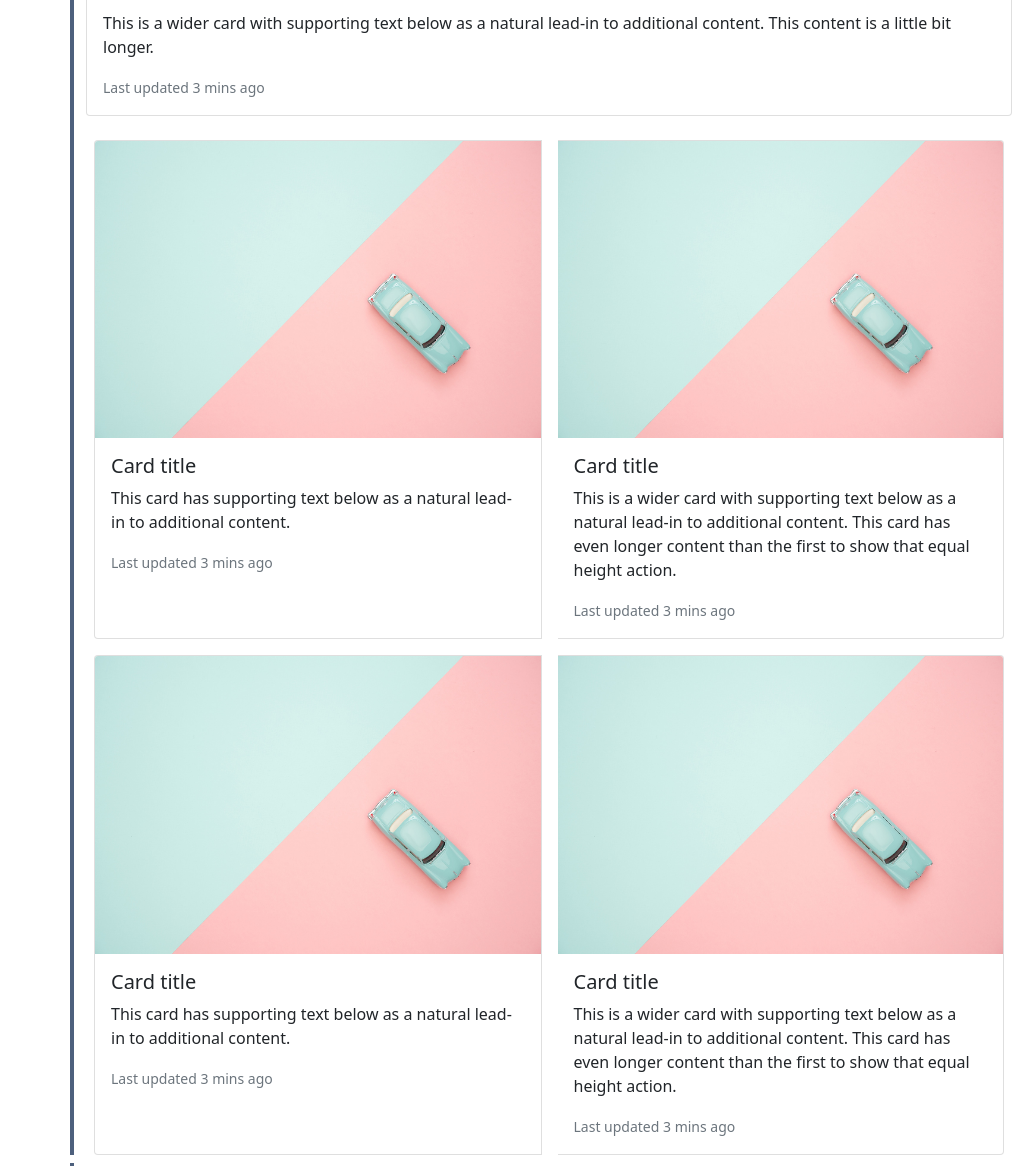
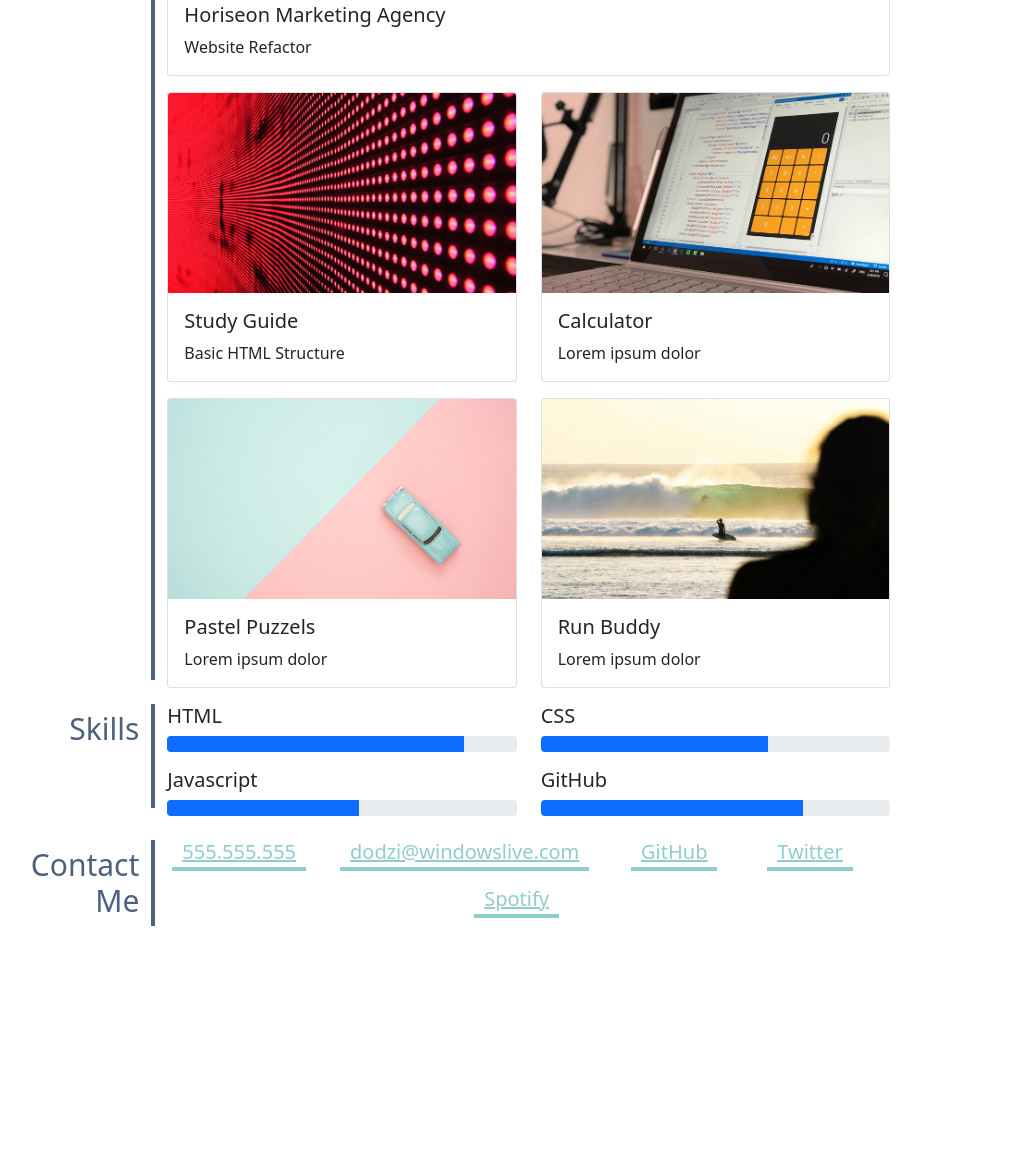
Before and after one commit to dodzikojo/Bootstrap-Portfolio, a plain HTML site: page index.html in a window 1280 px wide. Shown: the part 954-2120 px from the top of the page, without its empty margins (186-1221 px from the left). After the commit the page ends 1888 px from the top, so only its background shows below. Drawn offline with nearby package versions, Linux system fonts and the light colour scheme.

Commit message:
Updated HTML and CSS

```diff
--- a/css/style.css
+++ b/css/style.css
@@ -1,7 +1,80 @@
+/* Extra small devices (phones, 600px and down) */
+@media only screen and (max-width: 600px) {
+    .container {
+        width: 95% !important;
+    }
+
+    .title {
+        color: #4d607d;
+        word-wrap: break-word;
+        text-align: center;
+        justify-content: center;
+        padding: 7px;
+        border-bottom: 4px solid #4d607d;
+      }
+}
+
+/* Small devices (portrait tablets and large phones, 600px and up) */
+@media only screen and (min-width: 600px) {
+    .container {
+        width: 95% !important;
+        }
+
+        /* .title {
+        text-align: right;
+        justify-content: right;
+        border-bottom: 4px solid #4d607d;
+      } */
+}
+
+/* Medium devices (landscape tablets, 768px and up) */
+@media only screen and (min-width: 768px) {
+    .container {
+            width: 70% !important;
+        }
+
+        .title {
+            text-align: right;
+            justify-content: right;
+            border-right: 4px solid #4d607d;
+          }
+}
+
+
+/* Large devices (laptops/desktops, 992px and up) */
+@media only screen and (min-width: 992px) {
+    .container {
+            width: 70% !important;
+        }
+
+        .title {
+            text-align: right;
+            justify-content: right;
+            border-right: 4px solid #4d607d;
+          }
+}
+
+/* Extra large devices (large laptops and desktops, 1200px and up) */
+@media only screen and (min-width: 1200px) {
+
+    .title {
+        text-align: right;
+        justify-content: right;
+        border-right: 4px solid #4d607d;
+      }
+}
 
 #home {
   grid-area: home;
   margin: 10px 10px 10px 0px;
+}
+
+.container-fluid {
+    padding-left: 0px !important;
+}
+
+a.navbar-brand {
+    margin-left: 0px !important;
 }
 
 a {
@@ -25,8 +98,8 @@ nav.navbar.navbar-expand-lg.navbar-light.bg-light {
 
 
 .hero-banner {
-  background-image: url("../images/02-hero-bg.jpg");
-  object-fit:fill;
+  background-image: url("../images/abstract.jpg");
+  object-fit:cover;
   height: 250px;
 }
 
@@ -38,15 +111,14 @@ nav.navbar.navbar-expand-lg.navbar-light.bg-light {
   text-align: right;
   justify-content: right;
   padding: 7px;
-  border-right: 4px solid #4d607d;
 }
 
 #profile-image {
   object-fit: contain;
   display: inline;
+  /* position: relative; */
   width: 150px;
   float: left;
-  margin: 0px 10px 0px 0px;
 }
 
 
@@ -80,35 +152,7 @@ nav.navbar.navbar-expand-lg.navbar-light.bg-light {
   margin: 10px;
 }
 
-#topRowWork{
-    position: relative;
-    background-image: url("../images/post-refactor.png");
-    height: 300px;
-
-  }
-
-  #centerRowLeftWork{
-    position: relative;
-    background-image: url("../images/02-portfolio-2.jpg");
-    height: 120px;
-    margin-right: 5px;
-  }
-
-  #centerRowRightWork{
-    position: relative;
-    background-image: url("../images/02-portfolio-3.jpg");
-    height: 120px;
-  }
-
-  #bottomRowLeftWork{
-    position: relative;
-    background-image: url("../images/02-portfolio-4.jpg");
-    height: 120px;
-  }
-
-
-  #bottomRowRightWork{
-    position: relative;
-    background-image: url("../images/02-run-buddy.jpg");
-    height: 120px;
-  }
+.work-img {
+    height: 200px;
+    object-fit: cover;
+}
--- a/index.html
+++ b/index.html
@@ -16,7 +16,7 @@
 
           <nav class="navbar navbar-expand-lg navbar-light bg-light">
             <div class="container-fluid">
-              <a class="navbar-brand" href="#">Dodzi Agbenorku</a>
+              <a class="navbar-brand" href="#">My Portfolio</a>
               <button class="navbar-toggler" type="button" data-bs-toggle="collapse" data-bs-target="#navbarNavAltMarkup" aria-controls="navbarNavAltMarkup" aria-expanded="false" aria-label="Toggle navigation">
                 <span class="navbar-toggler-icon"></span>
               </button>
@@ -31,18 +31,19 @@
             </div>
           </nav>
     </header>
-    <section class="hero-banner p-5 mb-4 bg-light rounded-3">
-      <div class="container-fluid">
-        <h2 class="display-5 fw-bold">My Portfolio</h2>
+    <section class="hero-banner p-5 mb-4 bg-light">
+      <div class="container">
+        <img id="profile-image" class="img-fluid img-thumbnail" src="./images/profile-image.jpg"/>
+        <h2 class="display-5">Dodzi Agbenorku</h2>
       </div>
     </section>
     <main class="page-wrapper container">
 
           <!-- about me -->
         <section class="page-section row" id="aboutHeading">
-          <h2 class="title col-xs-12 col-sm-4 col-md-2">About Me</h2>
-          <div class="detail col-xs-12 col-sm-8 col-md-10" id="aboutDetail">
-            <img id="profile-image" src="./images/profile-image.jpg">
+          <h2 class="title col-xs-12 col-sm-12 col-md-2 col-lg-2 col-xl-2">About Me</h2>
+          <div class="detail col-xs-12 col-sm-12 col-md-10 col-lg-10 col-xl-10" id="aboutDetail">
+            <!-- <img id="profile-image" src="./images/profile-image.jpg"> -->
             <p class="about-text">Lorem ipsum dolor sit amet, consectetur adipiscing elit, sed do eiusmod tempor incididunt ut labore et dolore magna aliqua. Ut enim ad minim veniam, quis nostrud exercitation ullamco laboris nisi ut aliquip ex ea commodo consequat. Duis aute irure dolor in reprehenderit in voluptate velit esse cillum dolore eu fugiat nulla pariatur. Excepteur sint occaecat cupidatat non proident, sunt in culpa qui officia deserunt mollit anim id est laborum.</p>
             <br>
             <p  class="about-text">Ipsum faucibus vitae aliquet nec ullamcorper. Eros in cursus turpis massa. Diam vel quam elementum pulvinar etiam non. Vitae justo eget magna fermentum. Mi bibendum neque egestas congue quisque egestas diam. Tempor orci eu lobortis elementum nibh tellus molestie nunc non. Bibendum est ultricies integer quis auctor elit sed vulputate. Velit scelerisque in dictum non</p>
@@ -52,92 +53,103 @@
 
         <!-- portfolio container -->
         <section class="page-section row" >
-          <h2 class="title col-xs-12 col-sm-4 col-md-2">Work</h2>
-          <div class="detail col-xs-12 col-sm-8 col-md-10" id="">
-
-              <!-- <div class="row">
-                <div id="topRowWork" class="workGridArea col-12">
-                  <a class="link" target="_blank" href="https://github.com/dodzikojo/marketing-agency-website-code-refactor"></a>
-                  <div  class="heading">
-
-                      <a target="_blank" href="https://github.com/dodzikojo/marketing-agency-website-code-refactor" class="projectLink">Horiseon Marketing Agency</a>
-                      <p class="additionalInfo">Website Refactor</p>
-
-
-                  </div>
-                </div>
-              </div> -->
+          <h2 class="title col-xs-12 col-sm-12 col-md-2 col-lg-2 col-xl-2">Work</h2>
+          <div class="detail col-xs-12 col-sm-12 col-md-10 col-lg-10 col-xl-10" id="">
 
               <div class="card mb-3">
                 <img src="/images/post-refactor.png" class="card-img-top featured-card-img" alt="...">
                 <div class="card-body">
-                  <h5 class="card-title">Card title</h5>
-                  <p class="card-text">This is a wider card with supporting text below as a natural lead-in to additional content. This content is a little bit longer.</p>
-                  <p class="card-text"><small class="text-muted">Last updated 3 mins ago</small></p>
+                  <h5 class="card-title">Horiseon Marketing Agency</h5>
+                  <p class="card-text">Website Refactor</p>
                 </div>
               </div>
-
-
-
-              <div class="">
-                <div class="card-group">
-
-                  <div class="card  m-2  col-sm-12 col-md-6 col-lg-6">
-                    <img src="/images/02-portfolio-3.jpg" class="card-img-top" alt="...">
+                 <div class="row">
+                    <div class="col-xs-12 col-sm-12 col-md-6 col-lg-6">
+                        <div class="card">
+                            <img src="/images/02-portfolio-1.jpg" class="work-img card-img-top" alt="...">
                             <div class="card-body">
-                      <h5 class="card-title">Card title</h5>
-                      <p class="card-text">This card has supporting text below as a natural lead-in to additional content.</p>
-                      <p class="card-text"><small class="text-muted">Last updated 3 mins ago</small></p>
-                    </div>
-                  </div>
-                  <div class="card  m-2  col-sm-12 col-md-6 col-lg-6">
-                    <img src="/images/02-portfolio-3.jpg" class="card-img-top" alt="...">
-                    <div class="card-body">
-                      <h5 class="card-title">Card title</h5>
-                      <p class="card-text">This is a wider card with supporting text below as a natural lead-in to additional content. This card has even longer content than the first to show that equal height action.</p>
-                      <p class="card-text"><small class="text-muted">Last updated 3 mins ago</small></p>
+                              <h5 class="card-title">Study Guide</h5>
+                              <p class="card-text">Basic HTML Structure</p>
                             </div>
                         </div>
                     </div>
-
-              </div>
-
-              <div class="">
-                <div class="card-group">
-
-                  <div class="card  m-2  col-sm-12 col-md-12 col-lg-6">
-                    <img src="/images/02-portfolio-3.jpg" class="card-img-top" alt="...">
+                    <div class="col-xs-12 col-sm-12 col-md-6 col-lg-6">
+                        <div class="card">
+                            <img src="/images/02-portfolio-2.jpg" class="work-img card-img-top" alt="...">
                             <div class="card-body">
-                      <h5 class="card-title">Card title</h5>
-                      <p class="card-text">This card has supporting text below as a natural lead-in to additional content.</p>
-                      <p class="card-text"><small class="text-muted">Last updated 3 mins ago</small></p>
-                    </div>
-                  </div>
-                  <div class="card  m-2  col-sm-12 col-md-126 col-lg-6">
-                    <img src="/images/02-portfolio-3.jpg" class="card-img-top" alt="...">
-                    <div class="card-body">
-                      <h5 class="card-title">Card title</h5>
-                      <p class="card-text">This is a wider card with supporting text below as a natural lead-in to additional content. This card has even longer content than the first to show that equal height action.</p>
-                      <p class="card-text"><small class="text-muted">Last updated 3 mins ago</small></p>
+                              <h5 class="card-title">Calculator</h5>
+                              <p class="card-text">Lorem ipsum dolor</p>
                             </div>
                         </div>
                     </div>
+                </div>
+                <div class="row mt-3">
+                    <div class="col-xs-12 col-sm-12 col-md-6 col-lg-6">
+                        <div class="card">
+                            <img src="/images/02-portfolio-3.jpg" class="work-img card-img-top" alt="...">
+                            <div class="card-body">
+                              <h5 class="card-title">Pastel Puzzels</h5>
+                              <p class="card-text">Lorem ipsum dolor</p>
+                            </div>
+                        </div>
+                    </div>
+                    <div class="col-xs-12 col-sm-12 col-md-6 col-lg-6">
+                        <div class="card">
+                            <img src="/images/02-portfolio-4.jpg" class="work-img card-img-top" alt="...">
+                            <div class="card-body">
+                              <h5 class="card-title">Run Buddy</h5>
+                              <p class="card-text">Lorem ipsum dolor</p>
+                            </div>
+                        </div>
+                    </div>
+                 </div>
+          </div>
+        </section>
 
+         <!-- skills container -->
+         <section class="page-section row mt-3" >
+            <h2 class="title col-xs-12 col-sm-12 col-md-2 col-lg-2 col-xl-2">Skills</h2>
+          <div class="detail col-xs-12 col-sm-12 col-md-10 col-lg-10 col-xl-10" id="">
+
+            <div class="row">
+                <div class="mb-3 col-xs-12 col-sm-12 col-md-4 col-lg-6 col-xl-6">
+                    <h5>HTML</h5>
+                    <div class="progress">
+                        <div class="progress-bar progress-bar-animated" role="progressbar" aria-valuenow="85" aria-valuemin="0" aria-valuemax="100" style="width: 85%"></div>
                       </div>
-
+                </div>
+                <div class="mb-3 col-xs-12 col-sm-12 col-md-4 col-lg-6 col-xl-6">
+                    <h5>CSS</h5>
+                    <div class="progress">
+                        <div class="progress-bar  progress-bar-animated" role="progressbar" aria-valuenow="65" aria-valuemin="0" aria-valuemax="100" style="width: 65%"></div>
+                      </div>
+                </div>
+                <div class="col-xs-12 col-sm-12 col-md-4 col-lg-6 col-xl-6">
+                    <h5>Javascript</h5>
+                    <div class="progress">
+                        <div class="progress-bar progress-bar-animated" role="progressbar" aria-valuenow="55" aria-valuemin="0" aria-valuemax="100" style="width: 55%"></div>
+                      </div>
+                </div>
+                <div class="col-xs-12 col-sm-12 col-md-4 col-lg-6 col-xl-6">
+                    <h5>GitHub</h5>
+                    <div class="progress">
+                        <div class="progress-bar progress-bar-animated" role="progressbar" aria-valuenow="75" aria-valuemin="0" aria-valuemax="100" style="width: 75%"></div>
+                      </div>
+                </div>
+            </div>
             </div>
 
           </section>
 
         <!-- contact -->
-        <section class="page-section contact row" id="contact">
-          <h2 class="title col-xs-12 col-sm-4 col-md-2">Contact Me</h2>
-          <div class="detail col-xs-12 col-sm-8 col-md-10" id="contactDetail">
-            <h5 id="phoneNumber"><a href="#">555.555.555</a></h5>
-            <h5 id="emailAddress"><a href="mailto:dodzi@windowslive.com">dodzi@windowslive.com</a></h5>
-            <h5 id="github"><a target="_blank" href="https://github.com/dodzikojo">GitHub</a></h5>
-            <h5 id="twitter"><a target="_blank" href="https://twitter.com/dodzi_">Twitter</a></h5>
-            <h5 id="spotify"><a target="_blank" href="https://open.spotify.com/">Spotify</a></h5>
+        <section class="page-section contact row mt-4" id="contact">
+          <h2 class="title col-xs-12 col-sm-12 col-md-2 col-lg-2 col-xl-2">Contact Me</h2>
+          <div class="row detail col-xs-12 col-sm-12 col-md-10 col-lg-10 col-xl-10" id="contactDetail">
+            <h5 class="text-center col" id="phoneNumber"><a href="#">555.555.555</a></h5>
+            <h5 class="text-center col" id="emailAddress"><a href="mailto:dodzi@windowslive.com">dodzi@windowslive.com</a></h5>
+            <h5 class="text-center col" id="github"><a target="_blank" href="https://github.com/dodzikojo">GitHub</a></h5>
+            <h5 class="text-center col" id="twitter"><a target="_blank" href="https://twitter.com/dodzi_">Twitter</a></h5>
+            <h5 class="text-center col" id="spotify"><a target="_blank" href="https://open.spotify.com/">Spotify</a></h5>
           </div>
         </section>
 
```
Also changed, not shown: images/abstract.jpg (added). Lines whose indentation alone changed are shown as unchanged.
